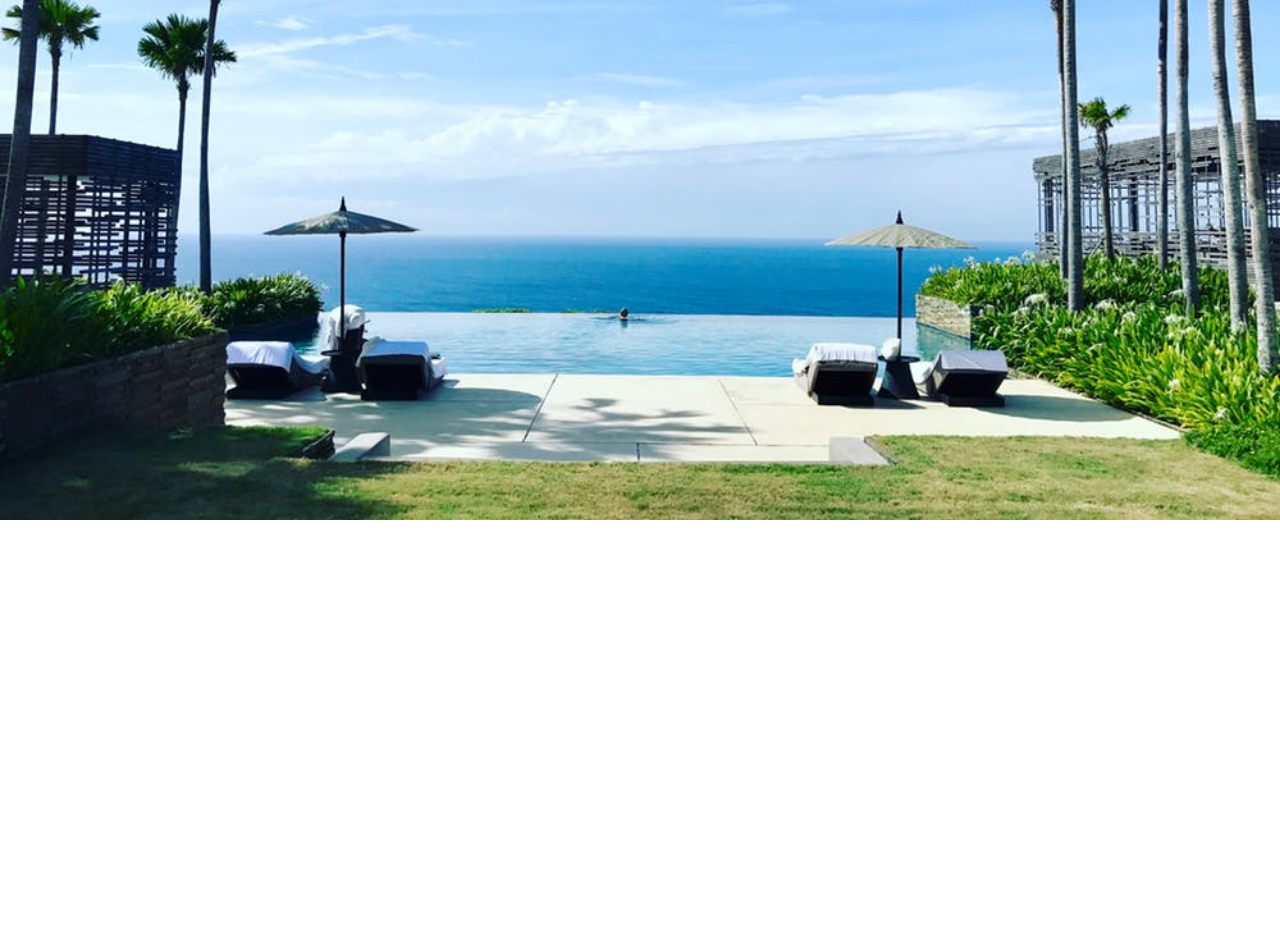
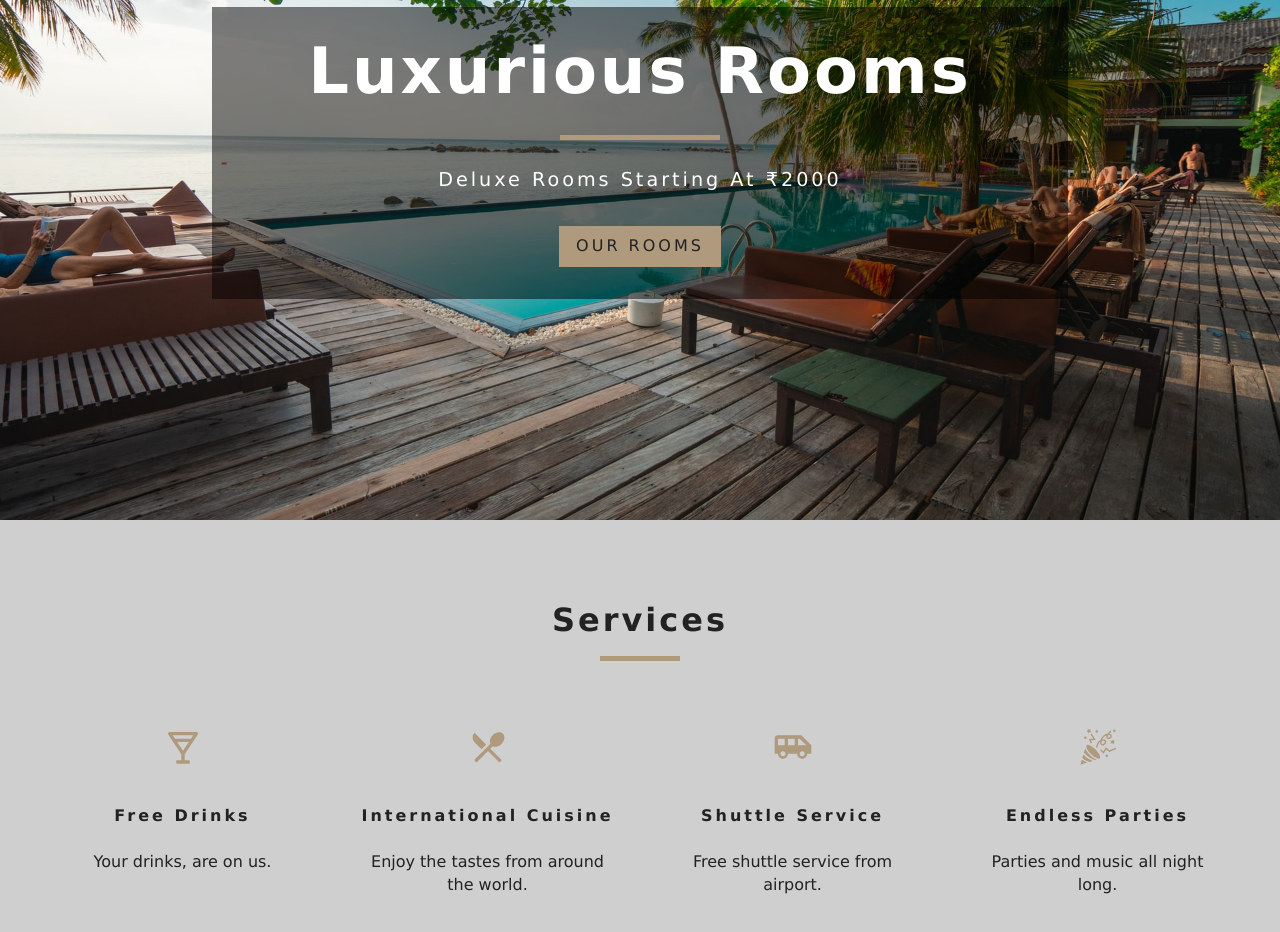
Before and after one commit to Vardhu2706/react-beach_resort, a React (Create React App) app: page / in a window 1280 px wide. Shown: the part 280-1212 px from the top of the page. Before the commit the page ends 800 px from the top, so only its background shows below. Built offline with nearby package versions, Linux system fonts and the light colour scheme.

Commit message:
Added services section.

```diff
--- a/src/App.css
+++ b/src/App.css
@@ -249,6 +249,7 @@ h6 {
   color: var(--primaryColor);
   font-size: 2.5rem;
   margin-bottom: 1.5rem;
+  text-transform: capitalize;
 }
 .services h6 {
   letter-spacing: var(--mainSpacing);
--- /dev/null
+++ b/src/components/Banner.js
@@ -0,0 +1,24 @@
+// Importing Helpers
+import React from "react";
+
+// Functional Component
+function Banner({ title, subtitle, children }) {
+  return (
+    <div className="banner">
+      <h1>{title}</h1>
+      <div></div>
+      <p>{subtitle}</p>
+      {children}
+    </div>
+  );
+}
+
+// Default Export
+export default Banner;
+
+// Default Props
+Banner.defaultProps = {
+  title: "404",
+  subtitle: "Page Not Found",
+  children: "Return Home",
+};
--- a/src/components/Navbar.js
+++ b/src/components/Navbar.js
@@ -29,7 +29,7 @@ class Navbar extends Component {
         <div className="nav-center">
           <div className="nav-header">
             <Link to="/">
-              <img src={logo} alt="Beach Resort" />
+              <img src={logo} alt="Beach Resort" onClick={this.handleToggle} />
             </Link>
             <button type="button" className="nav-btn">
               <MdMenu className="nav-icon" onClick={this.handleToggle} />
@@ -39,10 +39,10 @@ class Navbar extends Component {
           <ul
             className={this.state.isOpen ? "nav-links show-nav" : "nav-links"}
           >
-            <li>
+            <li onClick={this.handleToggle}>
               <Link to="/">Home</Link>
             </li>
-            <li>
+            <li onClick={this.handleToggle}>
               <Link to="/rooms">Rooms</Link>
             </li>
           </ul>
--- /dev/null
+++ b/src/components/Services.js
@@ -0,0 +1,63 @@
+// Importing Helpers
+import React, { Component } from "react";
+
+// Importing Components
+import Title from "./Title";
+import { BiDrink } from "react-icons/bi";
+import { MdRestaurantMenu, MdAirportShuttle } from "react-icons/md";
+import { GiPartyPopper } from "react-icons/gi";
+
+// Class Component
+class Services extends Component {
+  // State
+  constructor(props) {
+    super(props);
+
+    this.state = {
+      services: [
+        {
+          icon: <BiDrink />,
+          title: "Free Drinks",
+          info: "Your drinks, are on us.",
+        },
+        {
+          icon: <MdRestaurantMenu />,
+          title: "International Cuisine",
+          info: "Enjoy the tastes from around the world.",
+        },
+        {
+          icon: <MdAirportShuttle />,
+          title: "Shuttle Service",
+          info: "Free shuttle service from airport.",
+        },
+        {
+          icon: <GiPartyPopper />,
+          title: "Endless Parties",
+          info: "Parties and music all night long.",
+        },
+      ],
+    };
+  }
+
+  render() {
+    return (
+      <section className="services">
+        <Title title="Services" />
+        <div className="services-center">
+          {this.state.services.map((service, index) => {
+            return (
+              <article key={index} className="service">
+                <span>{service.icon}</span>
+                <h6>{service.title}</h6>
+                <p>{service.info}</p>
+              </article>
+            );
+          })}
+        </div>
+      </section>
+    );
+  }
+}
+
+// Default Export
+export default Services;
--- /dev/null
+++ b/src/components/Title.js
@@ -0,0 +1,15 @@
+// Importing Helpers
+import React from "react";
+
+// Functional Component
+function Title({ title }) {
+  return (
+    <div className="section-title">
+      <h4>{title}</h4>
+      <div />
+    </div>
+  );
+}
+
+// Default Export
+export default Title;
--- a/src/pages/ErrorPage.js
+++ b/src/pages/ErrorPage.js
@@ -1,12 +1,22 @@
 // Importing Helpers
 import React from "react";
+import { Link } from "react-router-dom";
 
 // Importing Components
 import Hero from "../components/Hero";
+import Banner from "../components/Banner";
 
 // Functional Components
 const ErrorPage = () => {
-  return <Hero />;
+  return (
+    <Hero hero="defaultHero">
+      <Banner>
+        <Link to="/" className="btn-primary">
+          Return Home
+        </Link>
+      </Banner>
+    </Hero>
+  );
 };
 
 // Default Export
--- a/src/pages/HomePage.js
+++ b/src/pages/HomePage.js
@@ -1,13 +1,28 @@
 // Importing Helpers
 import React from "react";
+import { Link } from "react-router-dom";
 
 // Importing Components
 import Hero from "../components/Hero.js";
+import Banner from "../components/Banner.js";
+import Services from "../components/Services.js";
 
 // Functional Component
 const Home = () => {
   return (
-    <Hero hero="defaultHero"></Hero>
+    <>
+      <Hero hero="defaultHero">
+        <Banner
+          title="Luxurious Rooms"
+          subtitle="Deluxe Rooms Starting at ₹2000"
+        >
+          <Link to="/rooms" className="btn-primary">
+            Our Rooms
+          </Link>
+        </Banner>
+      </Hero>
+      <Services />
+    </>
   );
 };
 
--- a/src/pages/RoomsPage.js
+++ b/src/pages/RoomsPage.js
@@ -1,14 +1,24 @@
 // Importing Helpers
 import React from "react";
+import { Link } from "react-router-dom";
 
 // Importing Components
 import Hero from "../components/Hero";
+import Banner from "../components/Banner";
 
 // Importing Styles
 
 // Functional Component
 const Rooms = () => {
-  return <Hero hero="roomsHero">Rooms Page</Hero>;
+  return (
+    <Hero hero="roomsHero">
+      <Banner title="Our Rooms" subtitle="">
+        <Link to="/" className="btn-primary">
+          Return Home
+        </Link>
+      </Banner>
+    </Hero>
+  );
 };
 
 // Default Export
```
Also changed, not shown: src/images/defaultBcg.jpeg, src/images/room-2.jpeg.
